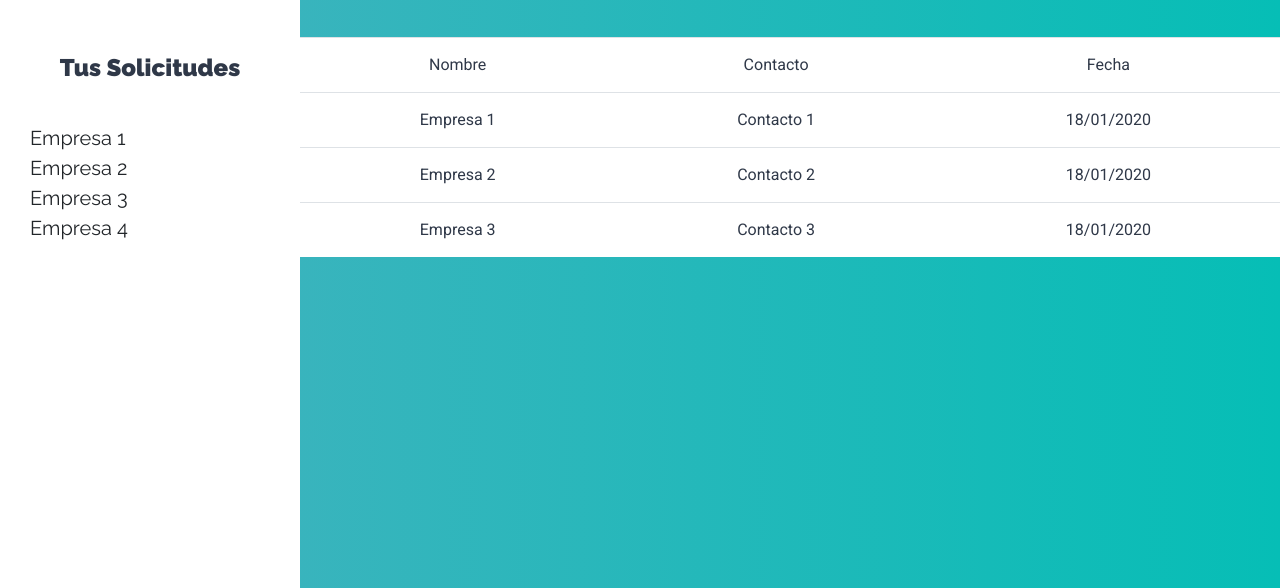
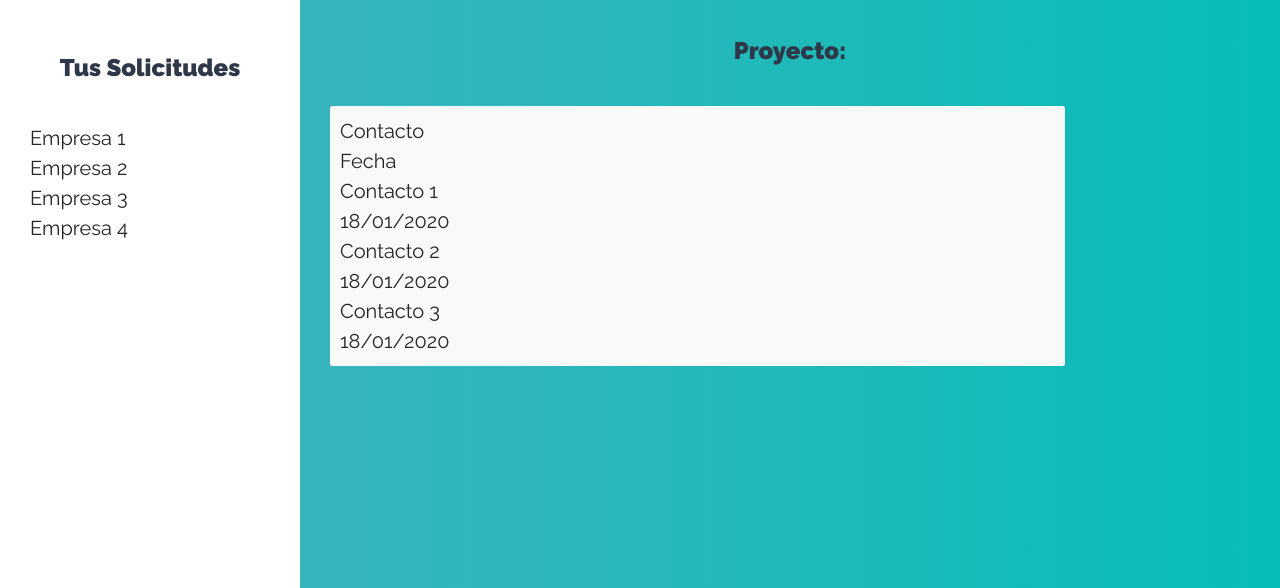
Before and after one commit to YolandaVergara/adajob, a React app: page /#/Applies in a window 1280 px wide. Shown: the part 212-800 px from the top of the page. Built offline with nearby package versions, Linux system fonts and the light colour scheme.

Commit message:
organize components structure

```diff
--- a/public/index.html
+++ b/public/index.html
@@ -1,24 +1,27 @@
 <!DOCTYPE html>
 <html lang="en">
+
 <head>
   <meta charset="utf-8" />
   <link rel="icon" href="%PUBLIC_URL%/favicon.ico" />
   <meta name="viewport" content="width=device-width, initial-scale=1" />
   <meta name="theme-color" content="#000000" />
-    <meta
-      name="description"
-      content="Web site created using create-react-app"
-    />
+  <meta name="description" content="Web site created using create-react-app" />
   <link rel="apple-touch-icon" href="logo192.png" />
-    <link rel="stylesheet" href="https://stackpath.bootstrapcdn.com/bootstrap/4.4.1/css/bootstrap.min.css" integrity="sha384-Vkoo8x4CGsO3+Hhxv8T/Q5PaXtkKtu6ug5TOeNV6gBiFeWPGFN9MuhOf23Q9Ifjh" crossorigin="anonymous">
+  <link rel="stylesheet" href="https://stackpath.bootstrapcdn.com/bootstrap/4.4.1/css/bootstrap.min.css"
+    integrity="sha384-Vkoo8x4CGsO3+Hhxv8T/Q5PaXtkKtu6ug5TOeNV6gBiFeWPGFN9MuhOf23Q9Ifjh" crossorigin="anonymous">
 
   <link rel="manifest" href="%PUBLIC_URL%/manifest.json" />
   <link rel="stylesheet" href="https://cdnjs.cloudflare.com/ajax/libs/normalize/8.0.1/normalize.min.css">
   <link href="https://fonts.googleapis.com/css?family=Raleway:400,900|Roboto:300,400,700&display=swap" rel="stylesheet">
+  <link rel="stylesheet" href="https://stackpath.bootstrapcdn.com/bootstrap/4.4.1/css/bootstrap.min.css"
+    integrity="sha384-Vkoo8x4CGsO3+Hhxv8T/Q5PaXtkKtu6ug5TOeNV6gBiFeWPGFN9MuhOf23Q9Ifjh" crossorigin="anonymous">
   <title>Adajob</title>
 </head>
+
 <body>
   <noscript>You need to enable JavaScript to run this app.</noscript>
   <div id="root"></div>
 </body>
+
 </html>
--- a/src/components/App.js
+++ b/src/components/App.js
@@ -1,9 +1,9 @@
 import React from "react";
 import { Switch, Route } from "react-router-dom";
-import Login from "./applies/auth/Login";
-import NewAccount from "./applies/auth/NewAccount";
+import Login from "./auth/Login";
+import NewAccount from "./auth/NewAccount";
 import Applies from "./applies/Applies";
-import ProjectState from "../context/applies/applyState";
+import ProjectState from "../context/sidebar/applyState";
 
 class App extends React.Component {
   render() {
--- a/src/components/applies/Applies.js
+++ b/src/components/applies/Applies.js
@@ -1,7 +1,7 @@
 import React from 'react';
-import Sidebar from './Sidebar';
-import Header from '../Header';
-import DetailApplies from '../detail/DetailApplies';
+import Sidebar from './sidebar/Sidebar';
+import Header from './Header';
+import DetailApplies from './detail/DetailApplies';
 
 
 const Applies = () => {
--- a/src/components/detail/DetailApplies.js
+++ b/src/components/applies/detail/DetailApplies.js
@@ -1,6 +1,5 @@
 import React, { Fragment } from 'react';
-import EditApply from './EditApply';
-import Table from 'react-bootstrap/Table'
+import DetailApply from './DetailApply';
 
 
 const DetailApplies = () => {
@@ -12,6 +11,7 @@ const DetailApplies = () => {
       contactPath: 'Medio de contacto',
       message: 'Mensaje enviado',
       notes: 'Notas',
+      state: true
     },
     {
       name: 'Empresa 1',
@@ -20,6 +20,7 @@ const DetailApplies = () => {
       contactPath: 'Linkedin',
       message: 'Quiero trabajar con vosotros!',
       notes: 'Me llamarán pronto',
+      state: true
     },
     {
       name: 'Empresa 2',
@@ -28,6 +29,7 @@ const DetailApplies = () => {
       contactPath: 'Mail',
       message: 'Quiero trabajar con vosotros!',
       notes: 'Me llamarán pronto',
+      state: false
     },
     {
       name: 'Empresa 3',
@@ -36,28 +38,27 @@ const DetailApplies = () => {
       contactPath: 'Teléfono',
       message: 'Quiero trabajar con vosotros!',
       notes: 'Me llamarán pronto',
+      state: true
     },
 
   ]
   return (
     <Fragment>
       <h1 className="p-5">Detalle de solicitudes</h1>
-      <Table striped className="justify-content-center font">
-
-
-        {applies.length === 0
-          ? (<th>No hay solicitudes</th>)
-          :
-          applies.map(apply => (
-            <tr>
-              <EditApply
+      <h2>Proyecto: </h2>
+      <div className="input-group bg-light d-flex rounded m-5 p-3 w-75 flex-column">
+        <ul>
+          {applies.lenght === 0
+            ? (<li className="task">No hay tareas</li>)
+            : applies.map((apply, key) => (
+              <DetailApply
+                key={key}
                 apply={apply}
               />
-            </tr>
-          ))
-        }
-
-      </Table>
+            ))
+          }
+        </ul>
+      </div>
       {/* <button
         type="button"
         className="btn btn-delete"
--- /dev/null
+++ b/src/components/applies/detail/DetailApply.js
@@ -0,0 +1,27 @@
+import React, { Fragment } from 'react';
+
+const DetailApply = ({ apply }) => {
+  return (
+    <Fragment>
+      <li>
+        <button
+          type="button"
+          className="btn btn-blank"
+        >
+          {apply.contact}
+        </button>
+      </li>
+      <li>
+        <button
+          type="button"
+          className="btn btn-blank"
+        >
+          {apply.date}
+        </button>
+      </li>
+    </Fragment>
+  );
+
+}
+
+export default DetailApply;
--- a/src/components/applies/List.js
+++ b/src/components/applies/sidebar/List.js
@@ -1,13 +1,13 @@
 import React, { useContext, useEffect } from 'react';
 import Apply from './Apply';
-import ProjectContext from '../../context/applies/applyContext';
+import ApplyContext from '../../../context/sidebar/applyContext';
 
 const List = () => {
 
     //Extraer proyectos del state inicial
-    const projectContext = useContext(ProjectContext);
-    const { applies, getApplies } = projectContext;
-
+    const applyContext = useContext(ApplyContext);
+    const { applies, getApplies } = applyContext;
+    console.log(applies);
 
     //Obtener proyectos cuando carga el componente
     useEffect(() => {
--- a/src/components/applies/NewApply.js
+++ b/src/components/applies/sidebar/NewApply.js
@@ -1,10 +1,10 @@
 import React, { Fragment, useState, useContext } from "react";
-import ProjectContext from "../../context/applies/applyContext";
+import ApplyContext from "../../../context/sidebar/applyContext";
 
 const NewApply = () => {
   //Obtener el state
-  const projectContext = useContext(ProjectContext);
-  const { form, showForm, addApply } = projectContext;
+  const applyContext = useContext(ApplyContext);
+  const { form, showForm, addApply } = applyContext;
 
   //State para las solicitues
   const [apply, saveApply] = useState({
--- a/src/context/applies/applyState.js
+++ b/src/context/sidebar/applyState.js
@@ -1,7 +1,7 @@
 import React, { useReducer } from 'react';
 import uuid from 'uuid';
 import applyContext from './applyContext';
-import projectReducer from './applyReducer';
+import applyReducer from './applyReducer';
 import {
   FORM_APPLY,
   GET_APPLIES,
@@ -25,7 +25,7 @@ const ApplyState = props => {
     form: false
   }
   //dispatch para ejecutar las acciones
-  const [state, dispatch] = useReducer(projectReducer, initialState);
+  const [state, dispatch] = useReducer(applyReducer, initialState);
 
   //Funciones para el CRUD
   const showForm = () => {
--- a/src/index.css
+++ b/src/index.css
@@ -21,7 +21,7 @@ code {
   --textFont:  'Roboto', sans-serif;
 }
 *, *:before, *:after {
-  box-sizing: inherit;
+  box-sizing: border-box;
 }
 html {
   box-sizing: border-box;
```
Also changed, not shown: src/components/applies/Header.js (renamed from src/components/Header.js), src/components/applies/detail/EditApply.js (renamed from src/components/detail/EditApply.js), src/components/applies/detail/FormApply.js (renamed from src/components/detail/FormApply.js), src/components/applies/sidebar/Apply.js (renamed from src/components/applies/Apply.js), src/components/applies/sidebar/Sidebar.js (renamed from src/components/applies/Sidebar.js), src/components/auth/Login.js (renamed from src/components/applies/auth/Login.js), src/components/auth/NewAccount.js (renamed from src/components/applies/auth/NewAccount.js), src/context/sidebar/applyContext.js (renamed from src/context/applies/applyContext.js), src/context/sidebar/applyReducer.js (renamed from src/context/applies/applyReducer.js). Lines whose indentation alone changed are shown as unchanged.
